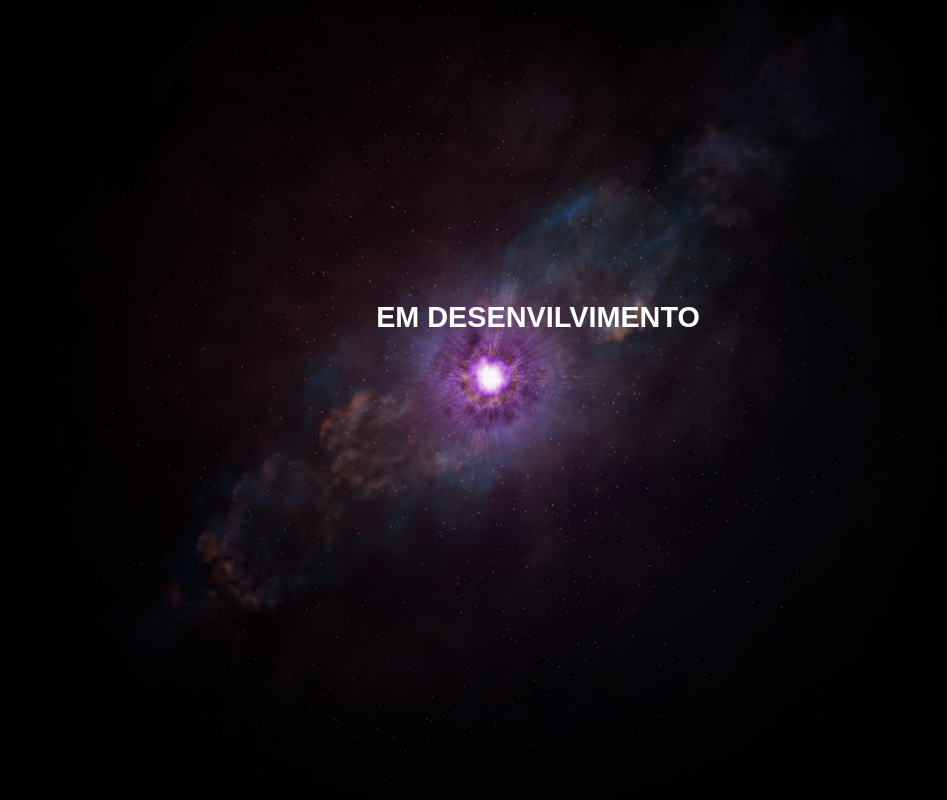
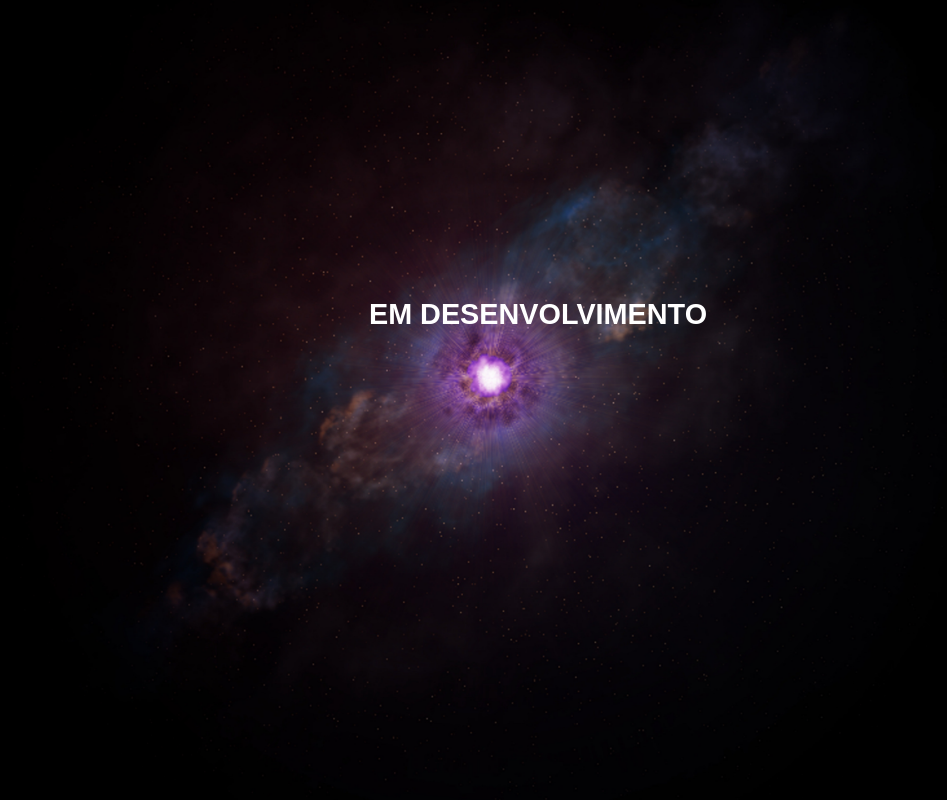
Before and after one commit to Itsanthonnyz/Galeria_de_fotos, a plain HTML site: page view/img01.html in a window 1280 px wide. Shown: the whole page, without its empty margins (102-1049 px from the left). Drawn offline with Linux system fonts and the light colour scheme.

Commit message:
Correção de ortografia

```diff
--- a/view/img01.html
+++ b/view/img01.html
@@ -9,7 +9,7 @@
 <body>
     <div class="container">
 		<div class="explanation">
-			<h1>EM DESENVILVIMENTO</h1>
+			<h1>EM DESENVOLVIMENTO</h1>
 		</div>
 	</div>
 </body>
```
Also changed, not shown: view/img02.html (+1 -1 lines), view/img03.html (+1 -1 lines), view/img04.html (+1 -1 lines), view/img05.html (+1 -1 lines), view/img06.html (+1 -1 lines), view/img07.html (+1 -1 lines), view/img08.html (+1 -1 lines), view/img09.html (+1 -1 lines), view/img10.html (+1 -1 lines), view/img11.html (+1 -1 lines), view/img12.html (+1 -1 lines).
